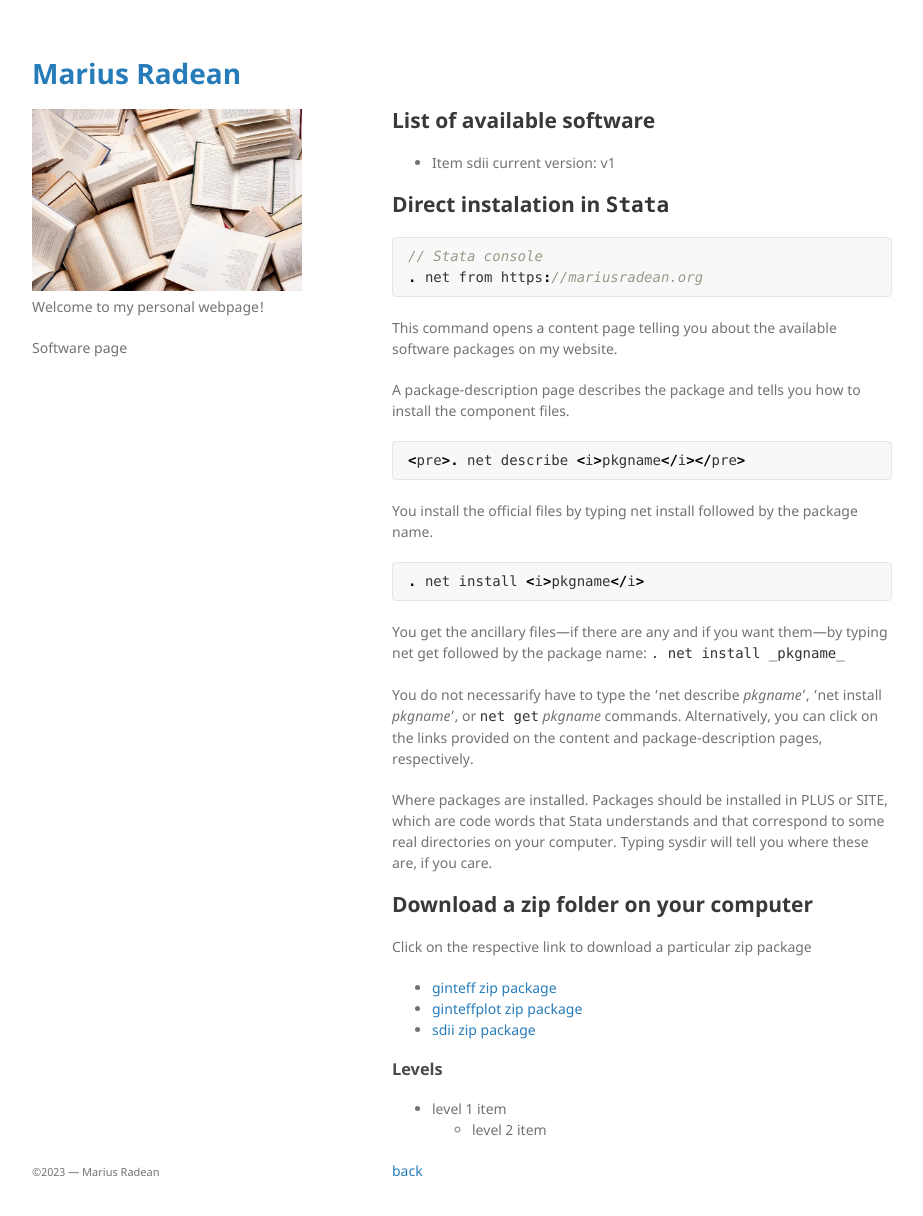
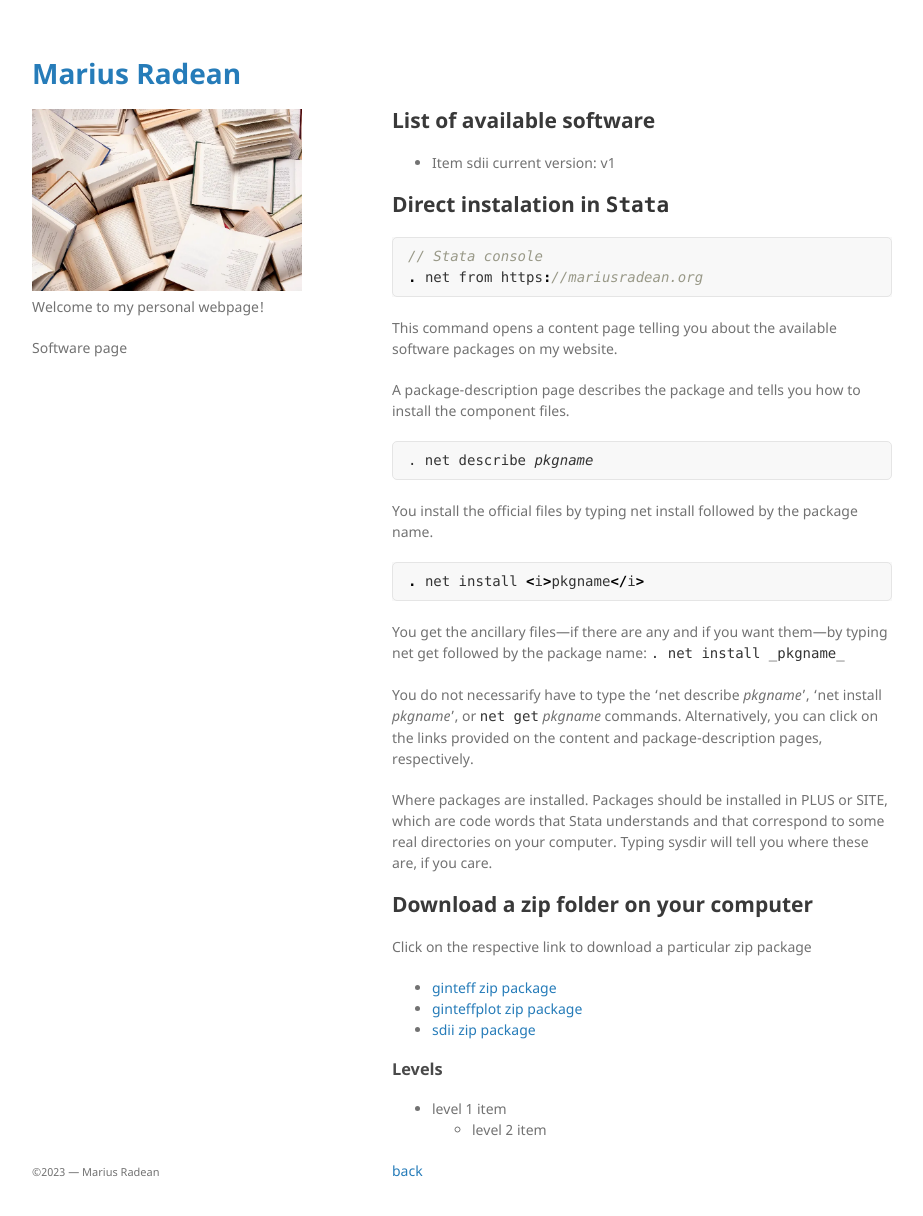
Before and after one commit to mradean/mradean.github.io, a Jekyll site: the page built from software.md, in a window 1280 px wide and 1251 px high. Shown: the top 1216 px of the window, without its empty margins (178-1101 px from the left). Built offline with Jekyll 4.4.1, drawn with Linux system fonts in a browser that asks for light colours; our own code applies the rules of GitHub Pages for plain Markdown files.

Commit message:
Update software.md

````diff
--- a/software.md
+++ b/software.md
@@ -19,9 +19,9 @@ This command opens a content page telling you about the available software packa
 
 A package-description page describes the package and tells you how to install the component files.
 
-```stata
-<pre>. net describe <i>pkgname</i></pre>
-```
+<pre>
+. net describe <i>pkgname</i>
+</pre>
 
 You install the official files by typing net install followed by the package name.
 ```stata
````
